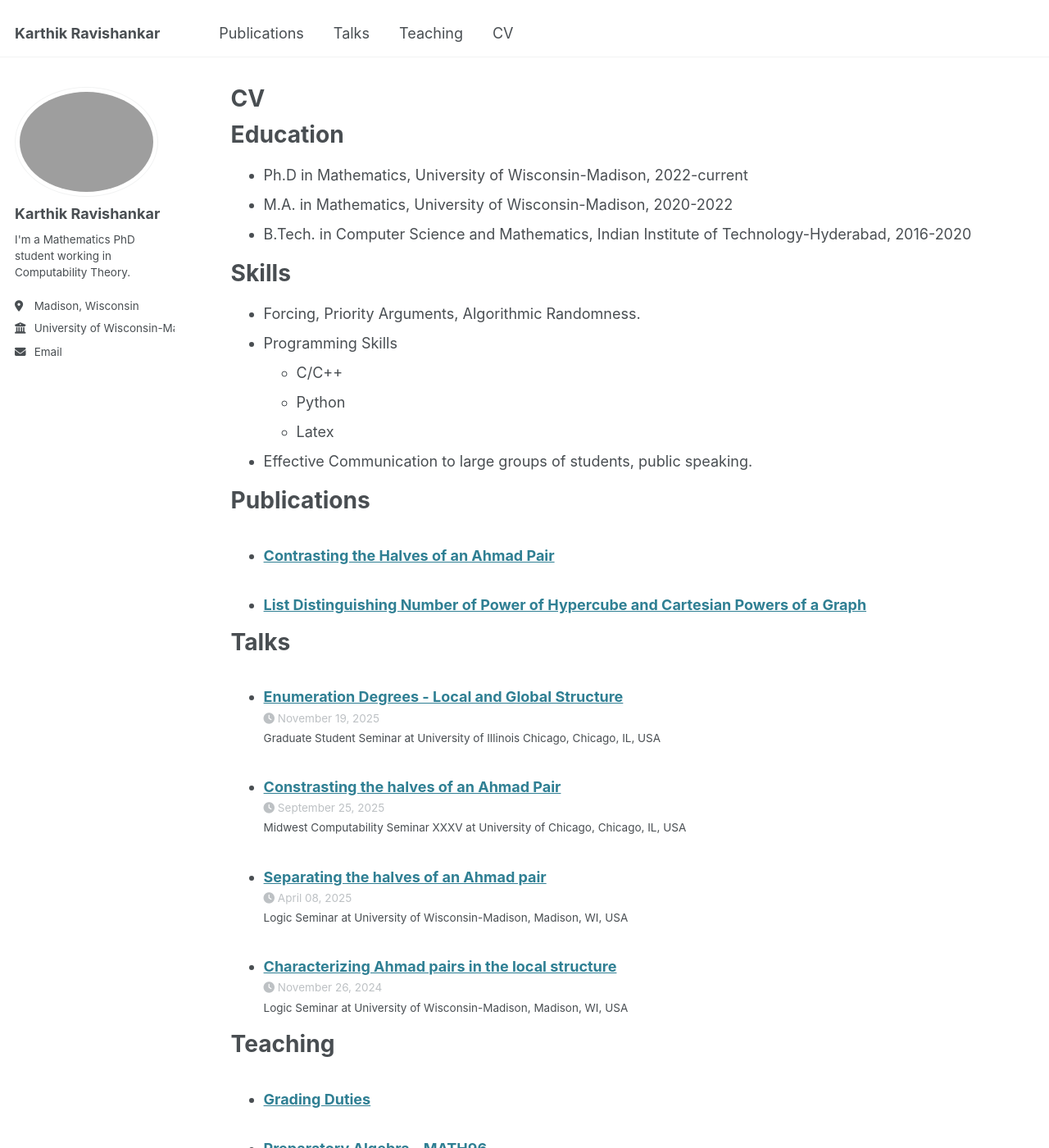
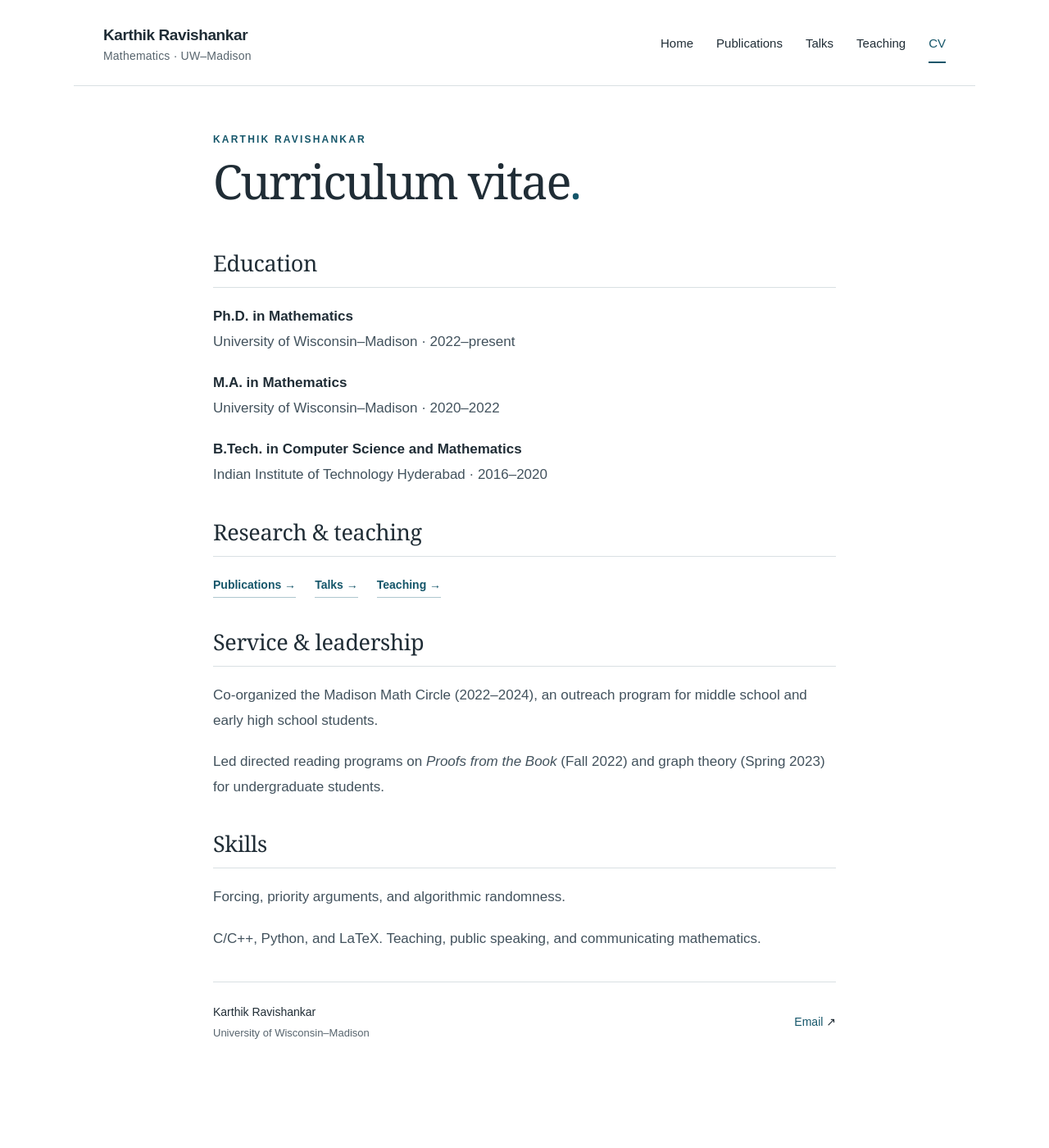
Before and after one commit to Karthik-Ravishankar-Math/Karthik-Ravishankar-Math.github.io, a Jekyll site: the page built from _pages/cv.md, in a window 1280 px wide and 1400 px high. Shown: the whole window at 82% size. Built offline with Jekyll 4.4.1, drawn with Linux system fonts in a browser that asks for light colours; some of the changed text lies outside the part shown.

Commit message:
Redesign academic website and update research and talks

```diff
--- /dev/null
+++ b/_includes/academic-content/cv.html
@@ -0,0 +1 @@
+<div class="page-heading"><p class="eyebrow">KARTHIK RAVISHANKAR</p><h1>Curriculum vitae<span>.</span></h1></div><section class="cv-section prose"><h2>Education</h2><p><strong>Ph.D. in Mathematics</strong><br/>University of Wisconsin–Madison · 2022–present</p><p><strong>M.A. in Mathematics</strong><br/>University of Wisconsin–Madison · 2020–2022</p><p><strong>B.Tech. in Computer Science and Mathematics</strong><br/>Indian Institute of Technology Hyderabad · 2016–2020</p></section><section class="cv-section prose"><h2>Research &amp; teaching</h2><div class="paper-links"><a href="/publications/">Publications →</a><a href="/talks/">Talks →</a><a href="/teaching/">Teaching →</a></div></section><section class="cv-section prose"><h2>Service &amp; leadership</h2><p>Co-organized the Madison Math Circle (2022–2024), an outreach program for middle school and early high school students.</p><p>Led directed reading programs on <em>Proofs from the Book</em> (Fall 2022) and graph theory (Spring 2023) for undergraduate students.</p></section><section class="cv-section prose"><h2>Skills</h2><p>Forcing, priority arguments, and algorithmic randomness.</p><p>C/C++, Python, and LaTeX. Teaching, public speaking, and communicating mathematics.</p></section>
--- /dev/null
+++ b/_includes/academic-content/teaching.html
@@ -0,0 +1 @@
+<div class="page-heading"><p class="eyebrow">UNIVERSITY OF WISCONSIN–MADISON</p><h1>Teaching<span>.</span></h1></div><div class="talk-list"><article><p class="paper-meta">MATH 96</p><h2>Preparatory Algebra</h2><p class="summary">Instructor · Fall 2024 and Fall 2025</p></article><article><p class="paper-meta">MATH 222</p><h2>Calculus and Analytic Geometry II</h2><p class="summary">Lecturer · Summer 2025</p></article><article><p class="paper-meta">MATH 340</p><h2>Linear Algebra</h2><p class="summary">Teaching assistant · Spring 2025</p></article><article><p class="paper-meta">MATH 234</p><h2>Multivariable Calculus</h2><p class="summary">Teaching assistant · Fall 2022 and Spring 2023; Head teaching assistant · Spring 2024</p></article><article><p class="paper-meta">MATH 221</p><h2>Calculus and Analytic Geometry I</h2><p class="summary">Teaching assistant · Fall 2023</p></article><article><h2>Grading</h2><p class="summary">Graduate courses: MATH 770 (Foundations of Mathematics), MATH 771 (Set Theory), and MATH 773 (Computability Theory).</p><p class="summary">Undergraduate courses: MATH 522 (Analysis II), MATH 475 (Introduction to Combinatorics), and MATH 567 (Modern Number Theory).</p></article></div>
--- /dev/null
+++ b/_layouts/academic.html
@@ -0,0 +1,32 @@
+<!doctype html>
+<html lang="en">
+<head>
+  <meta charset="utf-8">
+  <meta name="viewport" content="width=device-width, initial-scale=1">
+  <title>{% if page.nav_label != 'Home' %}{{ page.title | escape }} — {% endif %}Karthik Ravishankar</title>
+  <meta name="description" content="Karthik Ravishankar, mathematics PhD student at the University of Wisconsin–Madison. Research in computability theory and mathematical logic.">
+  <link rel="canonical" href="{{ page.url | absolute_url }}">
+  <link rel="icon" type="image/svg+xml" href="{{ '/images/academic-favicon.svg' | relative_url }}">
+  <link rel="stylesheet" href="{{ '/assets/css/academic.css' | relative_url }}">
+</head>
+<body>
+  <a class="skip" href="#content">Skip to content</a>
+  <header class="site-header">
+    <a class="identity" href="{{ '/' | relative_url }}">Karthik Ravishankar<span>Mathematics · UW–Madison</span></a>
+    <nav aria-label="Main navigation">
+      {% assign labels = 'Home,Publications,Talks,Teaching,CV' | split: ',' %}
+      {% assign paths = '/,/publications/,/talks/,/teaching/,/cv/' | split: ',' %}
+      {% for label in labels %}
+      <a href="{{ paths[forloop.index0] | relative_url }}"{% if page.nav_label == label %} class="active" aria-current="page"{% endif %}>{{ label }}</a>
+      {% endfor %}
+    </nav>
+  </header>
+  <main id="content"{% if page.wide %} class="home-page"{% endif %}>
+    {{ content }}
+    <footer>
+      <div><span>Karthik Ravishankar</span><p>University of Wisconsin–Madison</p></div>
+      <a href="mailto:kravishanka3@wisc.edu">Email <span aria-hidden="true">↗</span></a>
+    </footer>
+  </main>
+</body>
+</html>
--- a/_pages/cv.md
+++ b/_pages/cv.md
@@ -1,48 +1,10 @@
 ---
-layout: archive
-title: "CV"
+layout: academic
+title: "Curriculum vitae"
 permalink: /cv/
-author_profile: true
+nav_label: CV
 redirect_from:
   - /resume
 ---
 
-{% include base_path %}
-
-Education
-======
-* Ph.D in Mathematics, University of Wisconsin-Madison, 2022-current
-* M.A. in Mathematics, University of Wisconsin-Madison, 2020-2022
-* B.Tech. in Computer Science and Mathematics, Indian Institute of Technology-Hyderabad, 2016-2020
-
-Skills
-======
-* Forcing, Priority Arguments, Algorithmic Randomness.
-* Programming Skills
-  * C/C++
-  * Python
-  * Latex
-* Effective Communication to large groups of students, public speaking.
-
-Publications
-======
-  <ul>{% for post in site.publications reversed %}
-    {% include archive-single-cv.html %}
-  {% endfor %}</ul>
-
-Talks
-======
-  <ul>{% for post in site.talks reversed %}
-    {% include archive-single-talk-cv.html  %}
-  {% endfor %}</ul>
-
-Teaching
-======
-  <ul>{% for post in site.teaching reversed %}
-    {% include archive-single-cv.html %}
-  {% endfor %}</ul>
-
-Service and leadership
-======
-* Co organized the Madison Math Circle from 2022-2024. The Math Circle is an outreach program aimed at middle school and early high school students letting them solve math problems in a fun setting.
-* Ran a directed reading program in Fall22 on Proofs from the book and Spring23 on Graph Theory to get undergraduate students exposed to higher math concepts typically not seen at an undergraduate level.
+{% include academic-content/cv.html %}
```
Also changed, not shown: WEBSITE_EDITING.md (added, +12 -0 lines), _includes/academic-content/home.html (added, +1 -0 lines), _includes/academic-content/publications.html (added, +1 -0 lines), _includes/academic-content/talks.html (added, +1 -0 lines), _pages/about.md (+5 -5 lines), _pages/publications.html (+3 -32 lines), _pages/talks.html (+4 -12 lines), _pages/teaching.html (+3 -7 lines), assets/css/academic.css (added), images/academic-favicon.svg (added), images/portrait.jpg (added), 3 other files.
